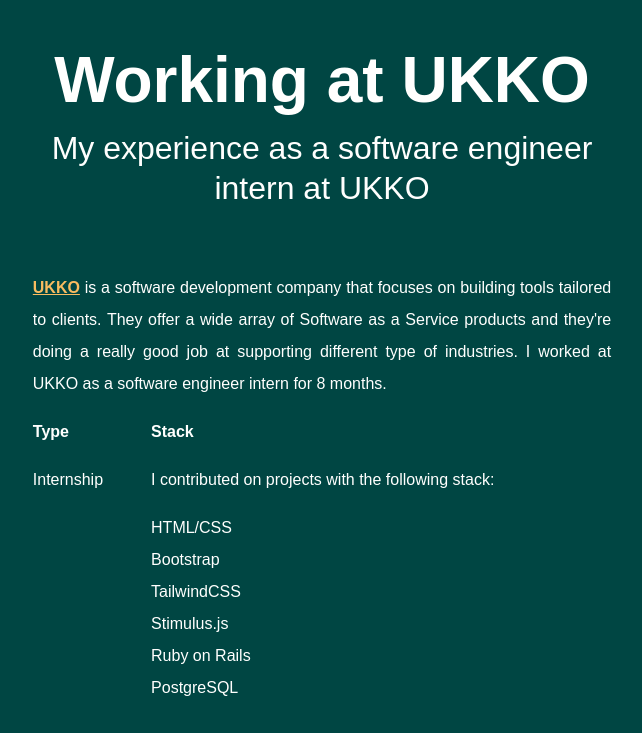
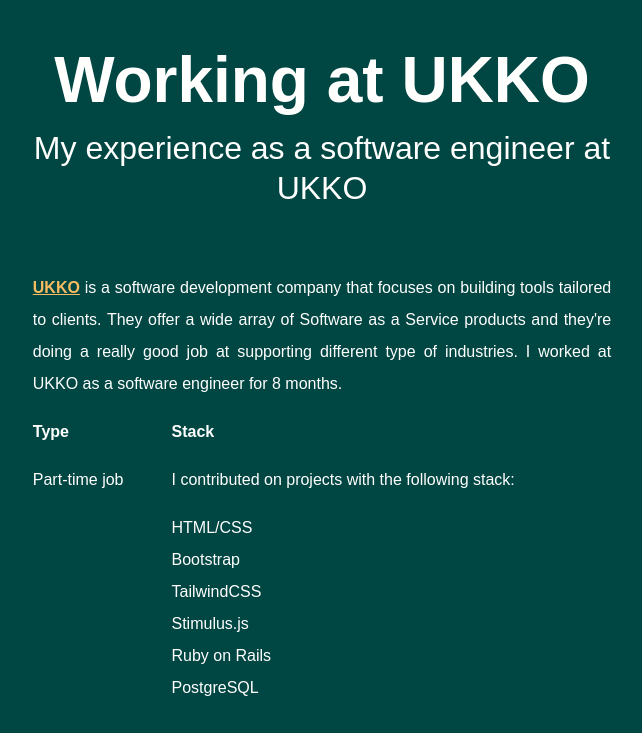
Before and after one commit to davidha99/davidhdz, an Astro site: page /ukko in a window 1280 px wide. Shown: the top 733 px of the page, without its empty margins (318-960 px from the left). Built offline with nearby package versions, Linux system fonts and the light colour scheme; Astro itself is replaced by a stand-in of ours; a web font is replaced by a local one.

Commit message:
update ukko experience

```diff
--- a/src/components/Projects.astro
+++ b/src/components/Projects.astro
@@ -11,7 +11,7 @@
   },
   {
     title: "Working at UKKO",
-    description: "My experience as a software engineer intern at UKKO.",
+    description: "My experience as a software engineer at UKKO.",
     imagePath: "/src/assets/ukko.png",
     altText: "UKKO",
     pagePath: "/ukko",
--- a/src/pages/ukko.astro
+++ b/src/pages/ukko.astro
@@ -2,7 +2,7 @@
 import ProjectLayout from "../layouts/ProjectLayout.astro";
 import ContactMe from "../components/ContactMe.astro";
 const title = "Working at UKKO";
-const description = "My experience as a software engineer intern at UKKO";
+const description = "My experience as a software engineer at UKKO";
 ---
 
 <ProjectLayout title={title} description={description}>
@@ -12,13 +12,13 @@
       development company that focuses on building tools tailored to clients.
       They offer a wide array of Software as a Service products and they're
       doing a really good job at supporting different type of industries. I
-      worked at UKKO as a software engineer intern for 8 months.
+      worked at UKKO as a software engineer for 8 months.
     </p>
   </section>
   <section class="meta">
     <div class="col type">
       <h4>Type</h4>
-      <p>Internship</p>
+      <p>Part-time job</p>
     </div>
     <div class="col stack">
       <h4>Stack</h4>
```
